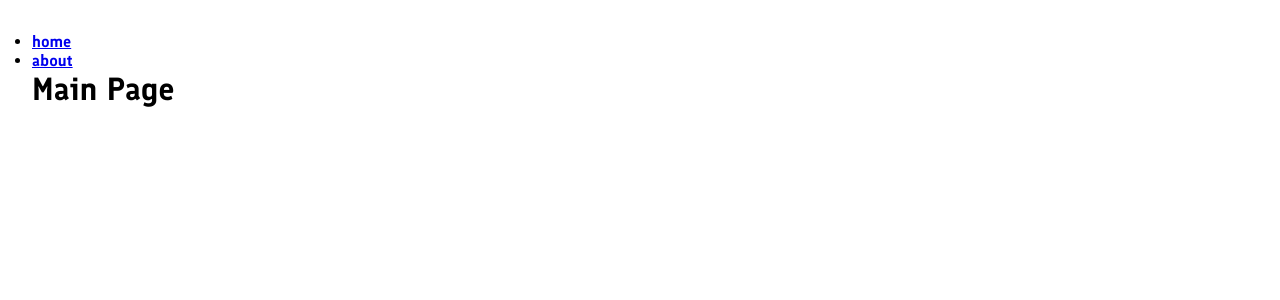
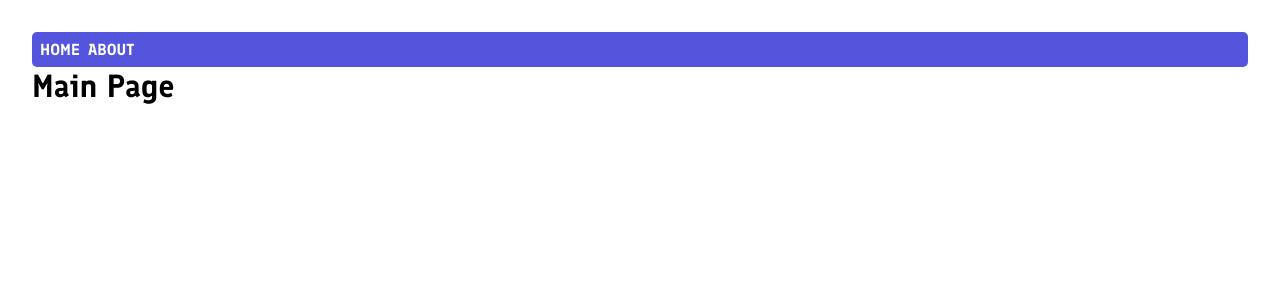
Before and after one commit to alan-jouhar/demo, a React app: page / in a window 1280 px wide. Shown: the top 300 px of the page. Built offline with nearby package versions, Linux system fonts and the light colour scheme.

Commit message:
Add Nav item with basic animation

```diff
--- a/src/components/Nav/Nav.tsx
+++ b/src/components/Nav/Nav.tsx
@@ -1,5 +1,6 @@
-import React from "react";
-import {Link} from 'react-router-dom'
+import React, { CSSProperties } from "react";
+import { Link } from "react-router-dom";
+import "./nav.css";
 type NavProps = {
 	pages: NavItem[];
 };
@@ -8,12 +9,38 @@ type NavItem = {
 	name: string;
 };
 const Nav: React.FC<NavProps> = (props: NavProps) => {
+	const animateItem: React.MouseEventHandler<HTMLLIElement> = (e) => {
+		let traget = e.currentTarget as HTMLLIElement;
+		traget.animate(keyFrameObjects,{
+			duration: 500,
+			iterations:1
+		})
+		traget.classList.toggle("Nav-Item_magnified");
+	};
+
+	const keyFrameObjects: Keyframe[] = [
+		{
+			transform: "scale(0.5)",
+		},
+		{
+			transform: "scale(1)",
+		},
+		{
+			transform: "scale(0.8)",
+		},
+		{
+			transform: "scale(1)",
+		},
+	];
+
 	return (
-		<nav>
-			<ul>
+		<nav className="Nav">
+			<ul className="Nav-List">
 				{props.pages.map((page) => (
-					<li key={page.name}>
-						<Link to={page.path}>{page.name}</Link>
+					<li key={page.name} className="Nav-Item" onClick={animateItem}>
+						<Link to={page.path} className="Nav-Link">
+							{page.name.toUpperCase()}
+						</Link>
 					</li>
 				))}
 			</ul>
--- a/src/components/Nav/nav.css
+++ b/src/components/Nav/nav.css
@@ -13,7 +13,23 @@
 .Nav-Item{
 }
 
+.Nav-Item_magnified{
+    animation: scale 0.2s linear;
+}
+
 .Nav-Link{
     text-decoration: none;
     color: white;
 }
+
+@keyframes scale {
+    0%{
+        transform: scale(1)
+    }
+    50%{
+        transform: scale(2)
+    }
+    100%{
+        transform: scale(1)
+    }
+}
```
